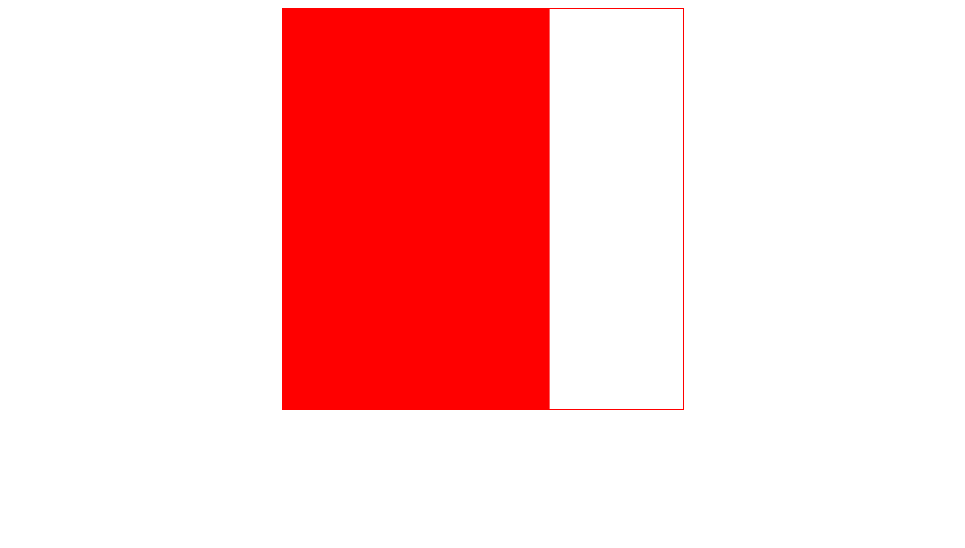
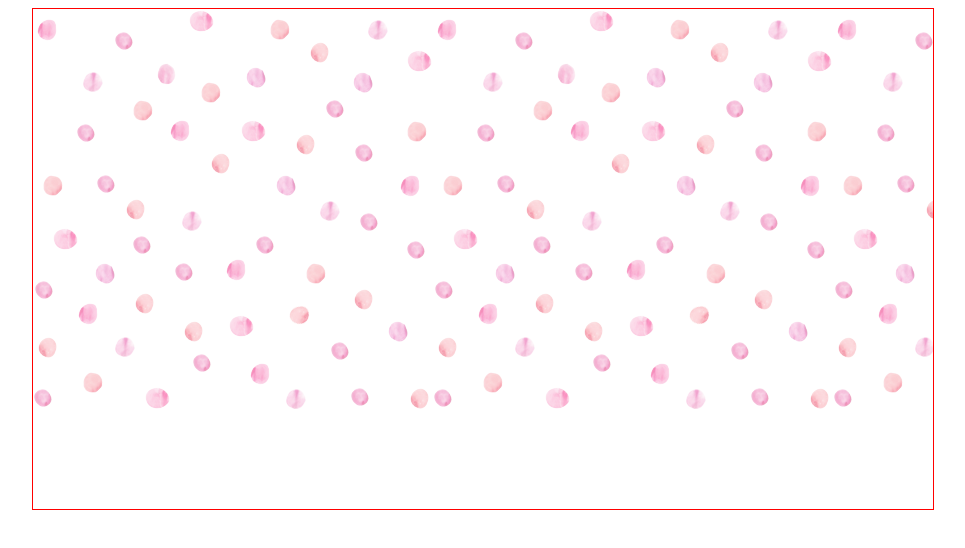
Before and after one commit to mishalrai/Udemy-canvas, a website built with Parcel: page index.html in a window 1280 px wide. Shown: the whole page, without its empty margins (157-1122 px from the left). Built offline with nearby package versions, Linux system fonts and the light colour scheme.

Commit message:
l28 lecture complete

```diff
--- a/index.html
+++ b/index.html
@@ -7,7 +7,7 @@
   </head>
 
   <body>
-    <canvas id="canvas"></canvas>
+    <canvas id="canvas" width="900" height="500"></canvas>
 
     <script src="src/index.js"></script>
   </body>
--- a/src/index.js
+++ b/src/index.js
@@ -1,5 +1,23 @@
-var canvas = document.getElementById("canvas");
-var context = canvas.getContext("2d");
 
-context.fillStyle = "red";
-context.fillRect(0, 0, 200, 200);
+window.onload = function(){
+    var canvas = document.getElementById("canvas");
+    var context = canvas.getContext("2d");
+
+    // context.cratePattern(image, repetition);
+    // repetition:
+    // -repeat: both directions
+    // -repeat-x: horizontal only
+    // -repeat-y: vertical only
+    // -no-repeat: neither
+
+    var patternImage = new Image();
+    patternImage.src = 'src/pattern.png';
+
+    patternImage.onload = function(){
+        // var pattern = context.createPattern( patternImage, 'repeat');
+        var pattern = context.createPattern( patternImage, 'repeat-x');
+        context.fillStyle = pattern;
+        context.fillRect( 0, 0, canvas.width, canvas.height);
+    };
+
+}
--- a/src/styles.css
+++ b/src/styles.css
@@ -1,7 +1,5 @@
 #canvas {
   border: 1px solid red;
-  width: 400px;
-  height: 400px;
   display: block;
   margin: 0 auto;
 }
```
Also changed, not shown: src/pattern.png (added).
